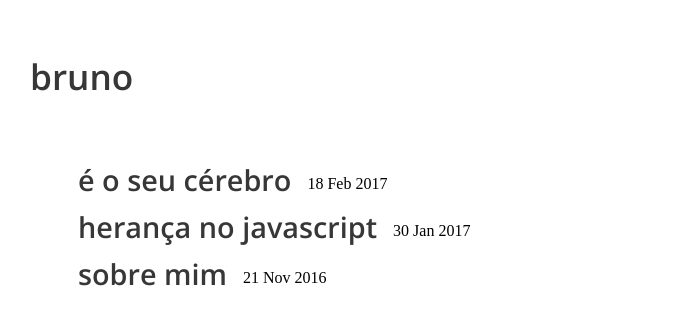
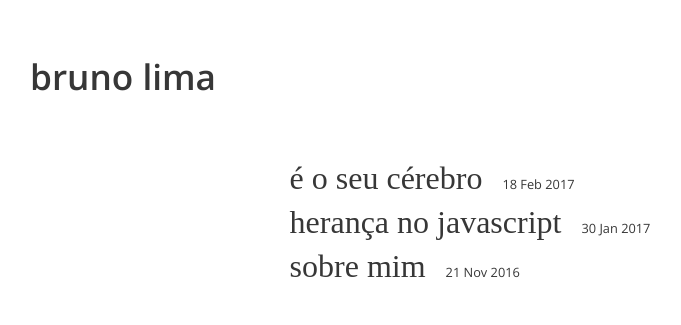
Before and after one commit to blsdotrocks/blsdotrocks.github.io, a Jekyll site: the page built from index.html, in a window 1280 px wide. Shown: the top 325 px of the page, without its empty margins (178-859 px from the left). Built offline with Jekyll 4.4.1, drawn with Linux system fonts in a browser that asks for light colours; some web fonts are replaced.

Commit message:
update in semantics

```diff
--- a/_config.yml
+++ b/_config.yml
@@ -1,7 +1,8 @@
 # Site settings
-title: bls dot rocks
-description: "Simples blog para guardar artigos escritos sobre estudos de desenvolvimento web e tecnologias afins."
+title: Bruno Lima
+description: "Simples blog para guardar artigos escritos sobre estudos de desenvolvimento web e software e tecnologias afins."
 baseurl: ""
+autor: Bruno Lima da Silva
 url: "https://bls.rocks"
 email: brunolsk3@gmail.com
 github: blsdotrocks
--- a/_includes/head.html
+++ b/_includes/head.html
@@ -1,11 +1,18 @@
 <!DOCTYPE html>
-<html lang="en">
+<html lang="pt-br">
 <head>
     <meta charset="utf-8">
     <meta http-equiv="X-UA-Compatible" content="IE=edge">
     <meta name="viewport" content="width=device-width, initial-scale=1">
-    <title>{% if page.title %}{{ page.title }}{% else %}{{ site.name }}{% endif %}</title>
-    <meta name="description" content="{{ page.excerpt | default: site.description | strip_html | normalize_whitespace | truncate: 160 | escape }}">
+    <title>{% if page.title %}{{ page.title }}{% else %}{{ site.title }}{% endif %}</title>
+    <meta name="description" content="{{ page.description | default: site.description | strip_html | normalize_whitespace | truncate: 140 | escape }}">
+    <meta property="og:type" content="website">
+    <meta property="og:title" content="{% if page.title %}{{ page.title }}{% else %}{{ site.title }}{% endif %}">
+    <meta property="oh:url" content="{{ page.url | replace:'index.html','' | prepend: site.baseurl | prepend: site.url }}">
+    <meta property="oh:description" content="{{ page.description | default: site.description | strip_html | normalize_whitespace | truncate: 160 | escape }}">
+    <meta property="og:site_name" content="{% if page.title %}{{ page.title }}{% else %}{{ site.title }}{% endif %}">
+    <meta itemprop="name" content="{% if page.title %}{{ page.title }}{% else %}{{ site.title }}{% endif %}">
+    <meta itemprop="description" content="{{ page.description | default: site.description | strip_html | normalize_whitespace | truncate: 160 | escape }}">
     <link rel="canonical" href="{{ page.url | replace:'index.html','' | prepend: site.baseurl | prepend: site.url }}">
     <link href="https://fonts.googleapis.com/css?family=Droid+Serif:400,400i,700,700i" rel="stylesheet">
     <link href="https://fonts.googleapis.com/css?family=Open+Sans:400,600" rel="stylesheet">
--- a/_layouts/default.html
+++ b/_layouts/default.html
@@ -1,9 +1,7 @@
 {% include head.html %}
 <body>
-    <div class="container">
         {% include header.html %}
 
         {{ content }}
-    </div>
 </body>
 </html>
--- a/_layouts/post.html
+++ b/_layouts/post.html
@@ -2,7 +2,7 @@
 layout: default
 ---
 
-<article class="content post">
+<article class="content">
     {{ content }}
 
     {% include social-media.html %}
--- a/_sass/_layout.scss
+++ b/_sass/_layout.scss
@@ -35,11 +35,11 @@
     max-width: 60%;
 
     @media screen and (max-width: 950px) {
-        max-width: 70%;
+        max-width: 90%;
     }
 
     @media screen and (max-width: 500px) {
-        max-width: 80%;
+        max-width: 90%;
     }
 }
 
@@ -47,15 +47,19 @@
     display: flex;
     flex-direction: row;
     align-items: center;
+    list-style: none;
+    margin-bottom: 0;
+
     @media screen and (max-width: 600px) {
         flex-direction: column;
         align-items: flex-start;
     }
 }
 
-.list-post-title {
+.list-item a {
     font-weight: normal;
     text-transform: lowercase;
+    font-size: 2em;
 
     @media screen and (max-width: 600px) {
         font-size: 2rem;
@@ -65,6 +69,7 @@
 
 .list-post-date {
     margin: 0 0 0 1rem;
+	font-size: .8em;
 }
 
 .comments {
--- a/index.html
+++ b/index.html
@@ -1,17 +1,17 @@
 ---
-title: "Bruno"
+title: "Bruno Lima"
 layout: default
 ---
 
-<div class="content list">
+<section class="content list">
     {% for post in site.posts %}
-        <div class="list-item">
-            <h2 class="list-post-title">
+        <ul class="list-item">
+        	<li>
                 <a href="{{ site.baseurl }}{{ post.url }}">{{ post.title }}</a>
-            </h2>
-            <div class="list-post-date">
-                <time>{{ post.date | date_to_string }}</time>
-            </div>
-        </div>
+	            <span class="list-post-date">
+	                <time>{{ post.date | date_to_string }}</time>
+	            </span>
+        	</li>
+        </ul>
     {% endfor %}
-</div>
+</section>
```
